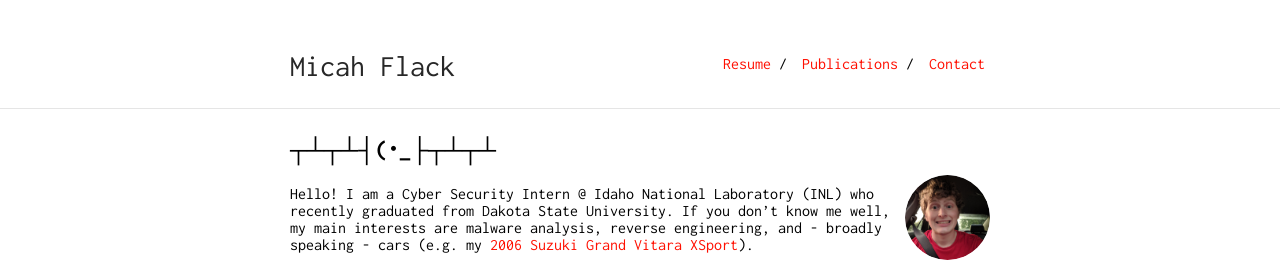
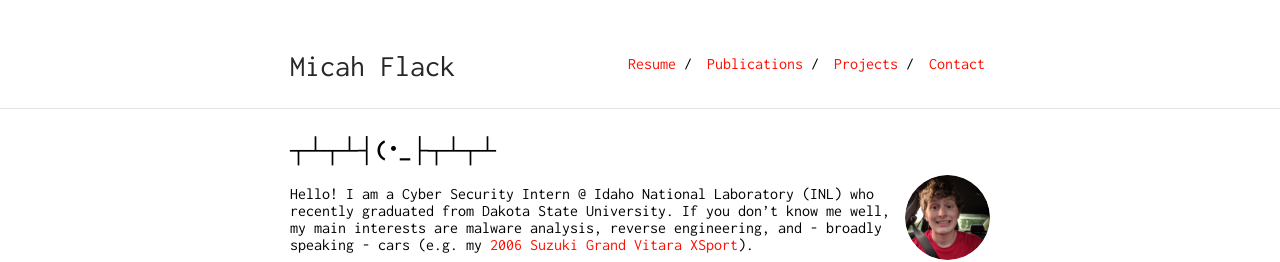
Before and after one commit to micahflack/homepage, a Jekyll site: the page built from index.md, in a window 1280 px wide and 900 px high. Shown: the top 262 px of the window. Built offline with Jekyll 4.4.1, drawn with Linux system fonts in a browser that asks for light colours.

Commit message:
changes to nav bar

```diff
--- a/_config.yml
+++ b/_config.yml
@@ -20,5 +20,7 @@ nav:
    link: "docs/resume.pdf"
  - name: "Publications"
    link: "#publications"
+ - name: "Projects"
+   link: "#projects"
  - name: "Contact"
    link: "contact"
```
